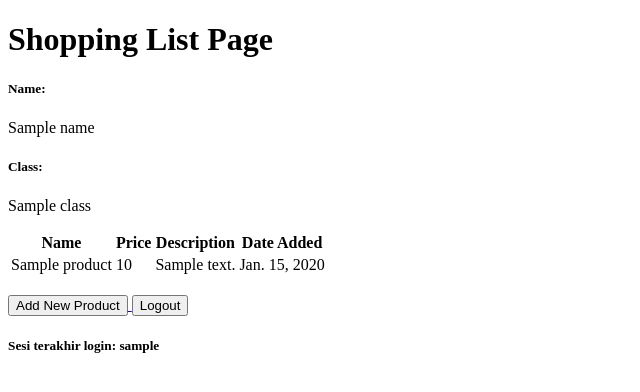
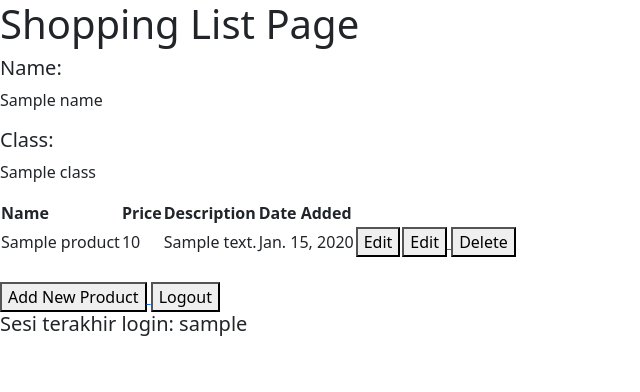
Before and after one commit to aldyandryn/shopping-list, a Django app: template main/templates/main.html in a window 1280 px wide. Shown: the top 392 px of the page, without its empty margins (0-640 px from the left). Run offline with Django 4.2, Linux system fonts and the light colour scheme; tables that the repository leaves empty hold one stand-in row (values such as "Sample post"); the template is opened without the code that fills it: values that come from a table or form of the project are taken from there, most other values are stand-ins (such as "Sample title", 1, 10 or a date in 2020).

Commit message:
Tutorial 4

```diff
--- a/main/templates/main.html
+++ b/main/templates/main.html
@@ -25,6 +25,25 @@
                 <td>{{product.price}}</td>
                 <td>{{product.description}}</td>
                 <td>{{product.date_added}}</td>
+                <td>
+                    <a href="{% url 'main:edit_product' product.pk %}">
+                        <button>
+                            Edit
+                        </button>
+                    </a>
+                </td>
+                <td>
+                    <a href="{% url 'main:edit_product' product.pk %}">
+                        <button>
+                            Edit
+                        </button>
+                    </a>
+                    <a href="{% url 'main:delete_product' product.pk %}">
+                          <button>
+                              Delete
+                          </button>
+                      </a>
+                </td>
             </tr>
         {% endfor %}
     </table>
--- a/main/urls.py
+++ b/main/urls.py
@@ -7,6 +7,8 @@ from main.views import show_main, create_product, show_xml, show_json, show_xml_
 from main.views import register #sesuaikan dengan nama fungsi yang dibuat
 from main.views import login_user #sesuaikan dengan nama fungsi yang dibuat
 from main.views import logout_user
+from main.views import edit_product
+from main.views import delete_product
 
 app_name = 'main'
 
@@ -20,5 +22,7 @@ urlpatterns = [
     path('register/', register, name='register'), #sesuaikan dengan nama fungsi yang dibuat
     path('login/', login_user, name='login'), #sesuaikan dengan nama fungsi yang dibuat
     path('logout/', logout_user, name='logout'),
+    path('edit-product/<int:id>', edit_product, name='edit_product'),
+    path('delete/<int:id>', delete_product, name='delete_product'), # sesuaikan dengan nama fungsi yang dibuat
 
 ]
--- a/requirements.txt
+++ b/requirements.txt
@@ -4,3 +4,4 @@ whitenoise
 psycopg2-binary
 requests
 urllib3
+django-environ
--- a/templates/base.html
+++ b/templates/base.html
@@ -8,7 +8,11 @@
             content="width=device-width, initial-scale=1.0"
         />
         {% block meta %}
+            <meta charset="UTF-8" />
+            <meta name="viewport" content="width=device-width, initial-scale=1">
         {% endblock meta %}
+        <link href="https://cdn.jsdelivr.net/npm/bootstrap@5.3.2/dist/css/bootstrap.min.css" rel="stylesheet" integrity="sha384-T3c6CoIi6uLrA9TneNEoa7RxnatzjcDSCmG1MXxSR1GAsXEV/Dwwykc2MPK8M2HN" crossorigin="anonymous">
+        <script src="https://code.jquery.com/jquery-3.6.0.min.js" integrity="sha384-KyZXEAg3QhqLMpG8r+J4jsl5c9zdLKaUk5Ae5f5b1bw6AUn5f5v8FZJoMxm6f5cH1" crossorigin="anonymous"></script>
     </head>
 
     <body>
```
Also changed, not shown: main/templates/edit_product.html (added, +22 -0 lines), main/views.py (+22 -1 lines).
